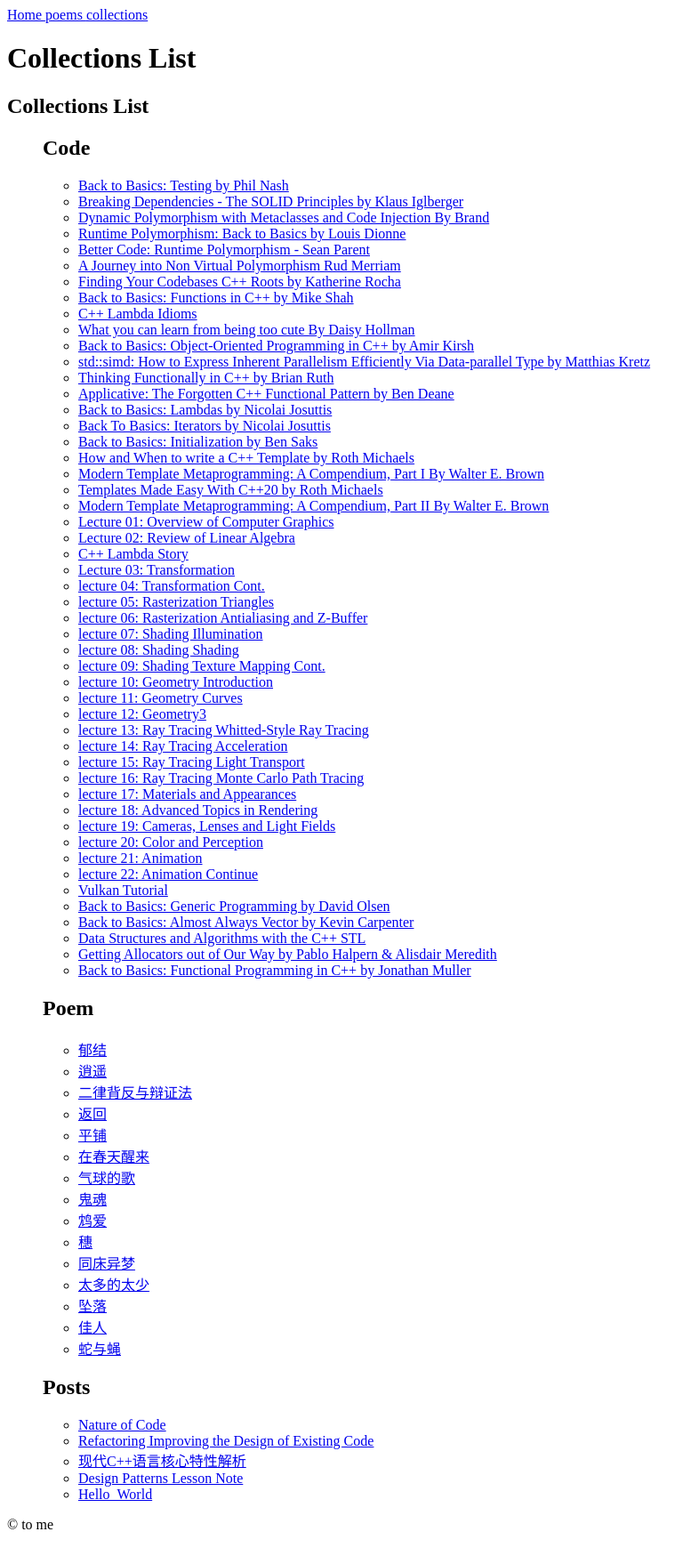
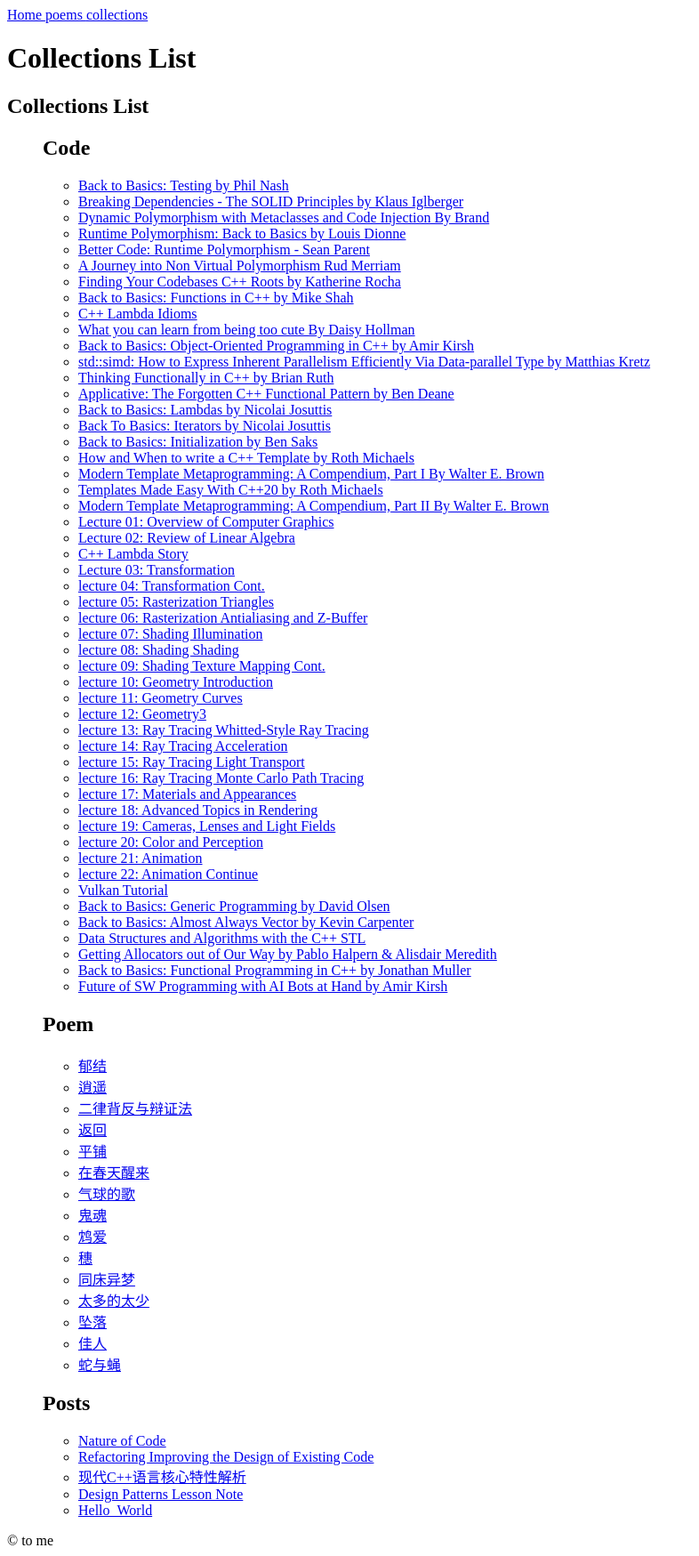
Before and after one commit to WSQS/blog, a Jekyll site: the page built from collections.html, in a window 1280 px wide. Shown: the whole page at 89% size, without its empty margins (0-786 px from the left). Built offline with Jekyll 4.4.1, drawn with Linux system fonts in a browser that asks for light colours.

Commit message:
add note of conference

```diff
--- a/_code/CppCon/2022/back_to_basics_object-oriented_programming_in_c++.md
+++ b/_code/CppCon/2022/back_to_basics_object-oriented_programming_in_c++.md
@@ -4,6 +4,7 @@ date: 2024-10-27
 url: https://www.youtube.com/watch?v=_go74QpFPAw
 tags:
   - Cpp
+  - Amir_Kirsh
 ---
 
 Goals:
--- /dev/null
+++ b/_code/accu/2024/future_of_sw_programming_with_ai_bots_at_hand.md
@@ -0,0 +1,19 @@
+---
+title: "Future of SW Programming with AI Bots at Hand by Amir Kirsh"
+date: 2025-02-10
+url: https://www.bilibili.com/video/BV1Nw4m1Y7TU/
+tags:
+  - Cpp
+  - accu
+  - Amir_Kirsh
+---
+
+ref: CoreCpp
+
+Goal: Discuss the future of programming with AI bots
+
+## Intro
+
+LLM
+
+Predicting the next token by previous tokens
```
